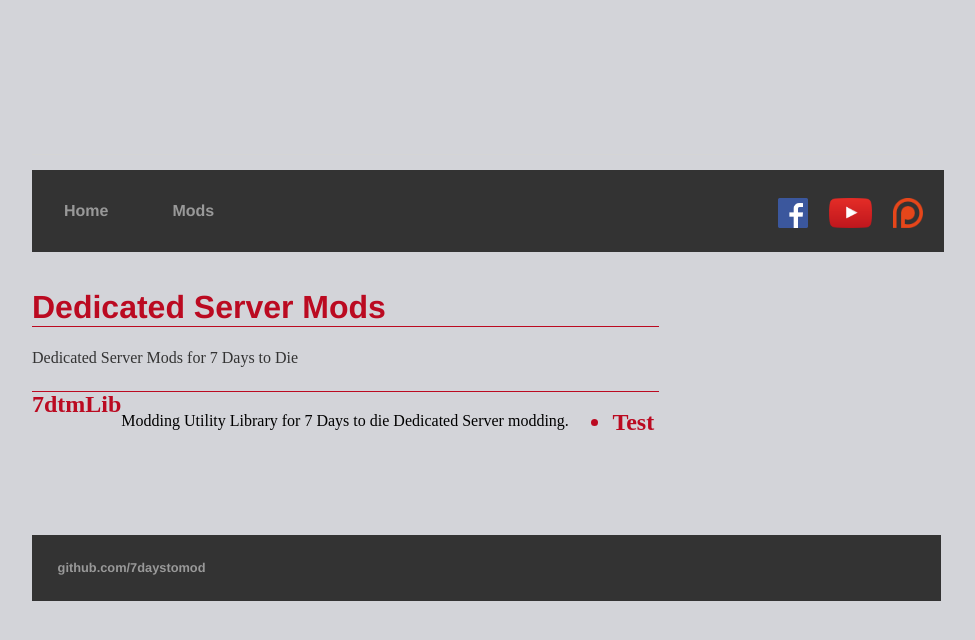
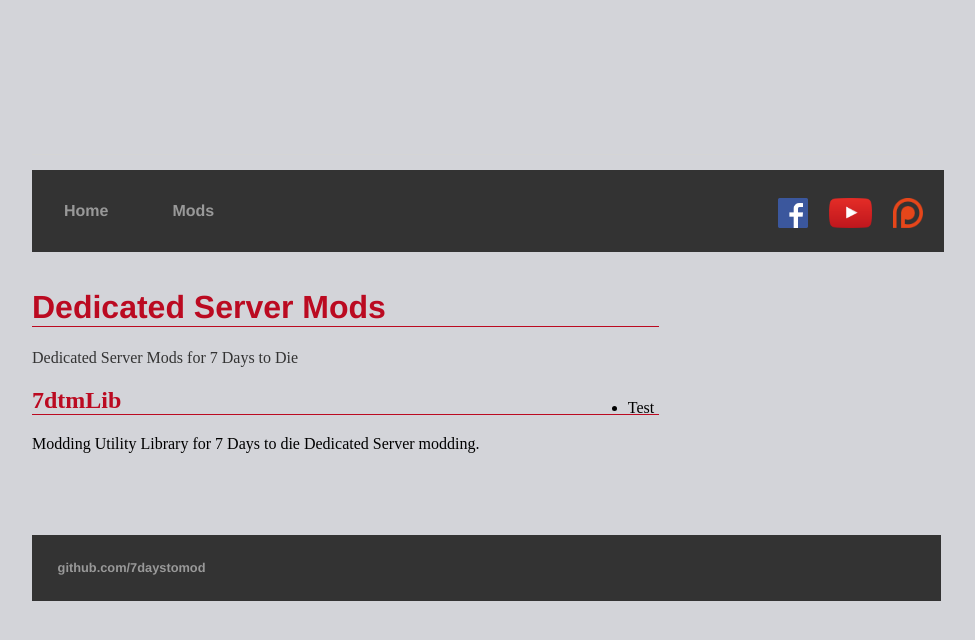
Before and after one commit to 7DaysToMod/7daystomod.github.io, a Jekyll site: the page built from mods/index.html, in a window 1280 px wide. Shown: the top 640 px of the page, without its empty margins (160-1135 px from the left). Built offline with Jekyll 4.4.1, drawn with Linux system fonts in a browser that asks for light colours.

Commit message:
testing toolbar alignment on mods page

```diff
--- a/mods/index.html
+++ b/mods/index.html
@@ -6,7 +6,8 @@ title: 7DaysToMod - Dedicated Server Mods
 	<h1>Dedicated Server Mods</h1>
 	<p>Dedicated Server Mods for 7 Days to Die</p>
 	<div class="moditem">
-		<h2><div style="float:left;">7dtmLib</div><ul><li class="toolbar-right">Test</li></ul></h2>
+		<ul><li class="toolbar-right">Test</li></ul>
+		<h2>7dtmLib</h2>
 		<span>
 			Modding Utility Library for 7 Days to die Dedicated Server modding.
 		</span>
```
